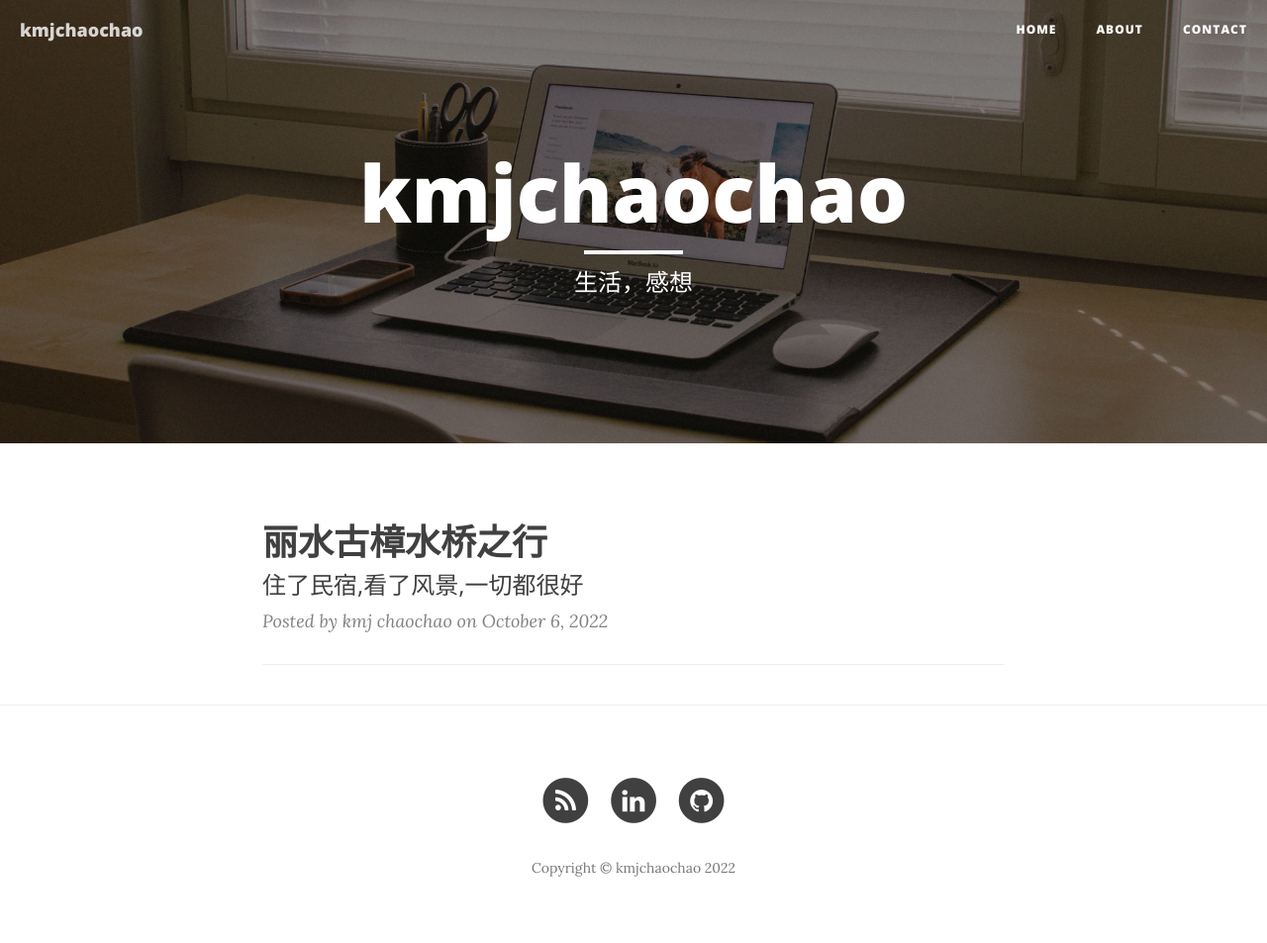
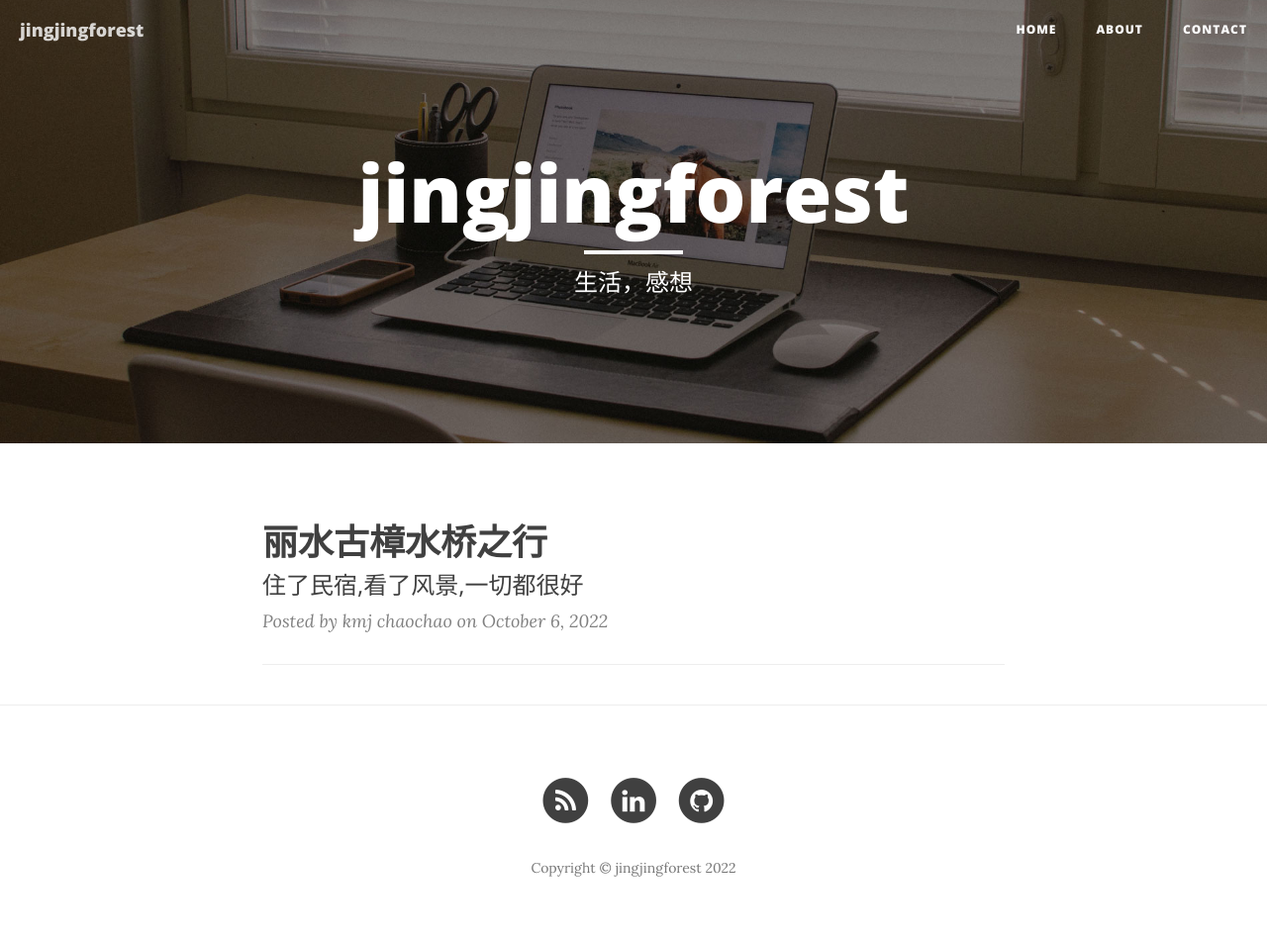
Before and after one commit to jingjingforest/jingjingforest.github.io, a Jekyll site: the page built from index.html, in a window 1280 px wide. Shown: the whole page at 99% size. Built offline with Jekyll 4.4.1, drawn with Linux system fonts in a browser that asks for light colours; nearby versions of some CDN libraries; the list of posts is cut into pages by our own code.

Commit message:
Update _config.yml

```diff
--- a/_config.yml
+++ b/_config.yml
@@ -1,12 +1,12 @@
 # Site settings
-title: kmjchaochao
+title: jingjingforest
 header-img: img/home-bg.jpg
 email: Kangmj88@163.com
 description: "Just a few posts to share my work with you."
 baseurl: ""
-url: "kmjchaochao.github.io"
-linkedin_username: kmjchaochao
-github_username:  kmjchaochao
+url: "jingjingforest.github.io"
+linkedin_username: jingjingforest
+github_username:  jingjingforest
 
 
 # Build settings
```
